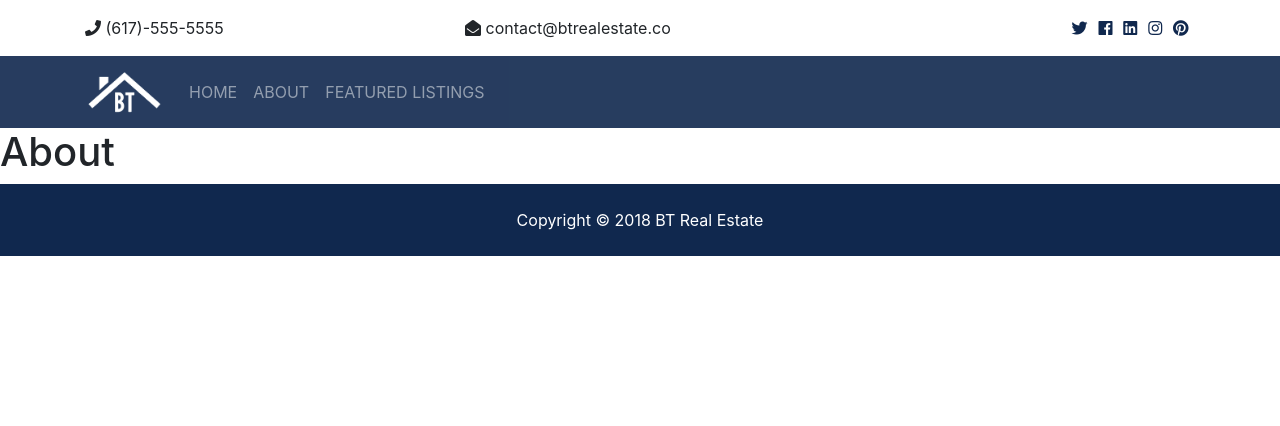
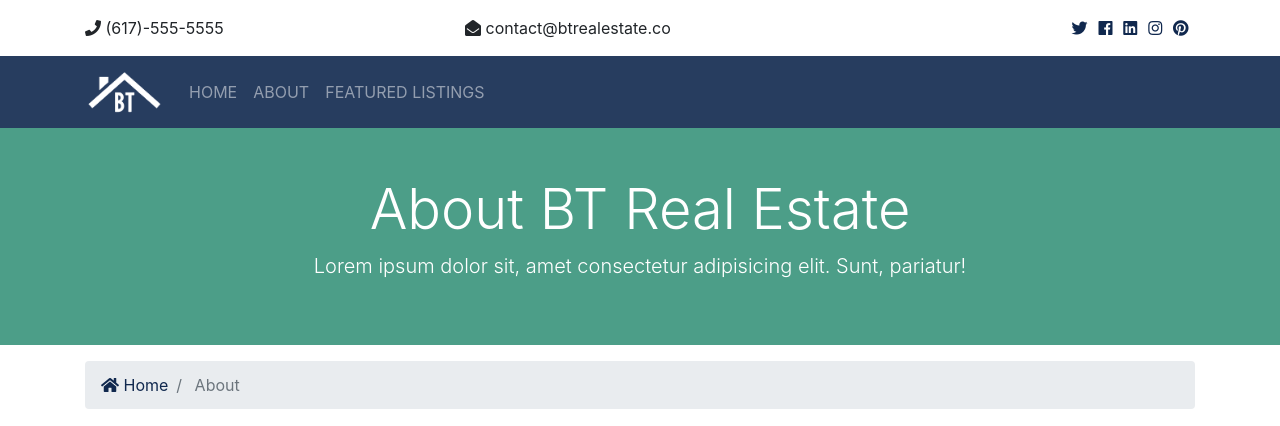
Before and after one commit to DiovaneMiranda/btre, a Django app: page /about/ in a window 1280 px wide. Shown: the top 426 px of the page. Before the commit the page ends 256 px from the top, so only its background shows below. Run offline with Django 3.2, Linux system fonts and the light colour scheme; some libraries are stand-ins or nearby versions.

Commit message:
Added About sections

```diff
--- a/templates/pages/about.html
+++ b/templates/pages/about.html
@@ -1,4 +1,83 @@
 {% extends 'base.html' %}
+{% load static %}
 {% block content %}
-<h1>About</h1>
+<section id="showcase-inner" class="py-5 text-white">
+    <div class="container">
+      <div class="row text-center">
+        <div class="col-md-12">
+          <h1 class="display-4">About BT Real Estate</h1>
+          <p class="lead">Lorem ipsum dolor sit, amet consectetur adipisicing elit. Sunt, pariatur!</p>
+        </div>
+      </div>
+    </div>
+  </section>
+
+  <!-- Breadcrumb -->
+  <section id="bc" class="mt-3">
+    <div class="container">
+      <nav aria-label="breadcrumb">
+        <ol class="breadcrumb">
+          <li class="breadcrumb-item">
+            <a href="#">
+              <i class="fas fa-home"></i> Home</a>
+          </li>
+          <li class="breadcrumb-item active"> About</li>
+        </ol>
+      </nav>
+    </div>
+  </section>
+
+  <section id="about" class="py-4">
+    <div class="container">
+      <div class="row">
+        <div class="col-md-8">
+          <h2>We Search For The Perfect Home</h2>
+          <p class="lead">Lorem ipsum dolor sit, amet consectetur adipisicing elit. Sunt, pariatur!</p>
+          <img src="#" alt="">
+          <p class="mt-4">Lorem ipsum dolor sit amet consectetur adipisicing elit. Perspiciatis esse officia repudiandae ad saepe ex, amet
+            neque quod accusamus rem quia magnam magni dolorum facilis ullam minima perferendis? Exercitationem at quaerat
+            commodi id libero eveniet harum perferendis laborum molestias quia.</p>
+        </div>
+        <div class="col-md-4">
+            <div class="card">
+                <img class="card-img-top" src="#" alt="Seller of the month">
+                <div class="card-body">
+                  <h5 class="card-title">Seller Of The Month</h5>
+                  <h6 class="text-secondary"></h6>
+                  <p class="card-text">
+                  </p>
+                </div>
+              </div>
+        </div>
+      </div>
+    </div>
+  </section>
+
+  <!-- Work -->
+  <section id="work" class="bg-dark text-white text-center">
+    <h2 class="display-4">We Work For You</h2>
+    <h4>Lorem ipsum dolor sit amet consectetur adipisicing elit. Autem velit aperiam, unde aliquid at similique!</h4>
+    <hr>
+    <a href="listings.html" class="btn btn-secondary text-white btn-lg">View Our Featured Listings</a>
+  </section>
+
+  <!-- Team -->
+  <section id="team" class="py-5">
+    <div class="container">
+      <h2 class="text-center">Our Team</h2>
+      <div class="row text-center">
+          <div class="col-md-4">
+              <img src="#" alt="" class="rounded-circle mb-3">
+              <h4></h4>
+              <p class="text-success">
+                <i class="fas fa-award text-success mb-3"></i> Realtor</p>
+              <hr>
+              <p>
+                <i class="fas fa-phone"></i> </p>
+              <p>
+                <i class="fas fa-envelope-open"></i> </p>
+            </div>
+      </div>
+    </div>
+  </section>
 {% endblock %}
```
